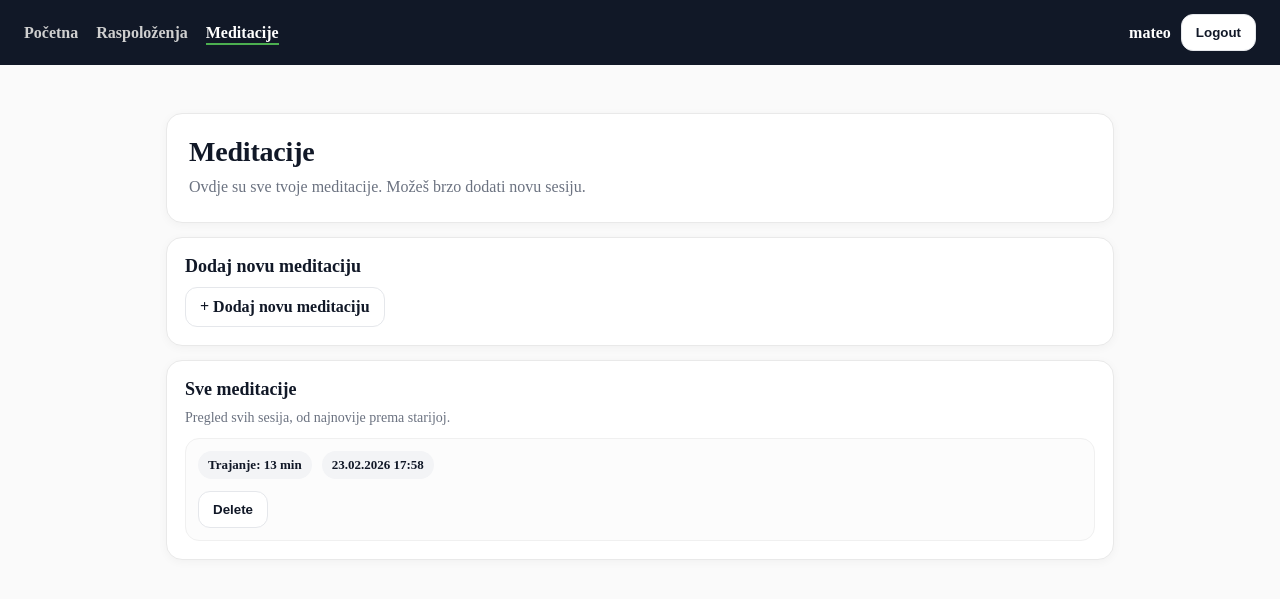
After one commit to MateoGrozni/Programiranje_web_zavrsni, a Django app: page /meditations/ in a window 1280 px wide. The commit adds this page. Shown: the top 599 px of the page. Run offline with Django 5.2, Linux system fonts and the light colour scheme; a user stored in the database is signed in; data comes from the database, SQL or seed files in the repository; both versions use the stored data as it was after the commit.

Commit message:
Dodane meditacije

```diff
--- a/programiranje_web_zavrsni/mental_health/main/admin.py
+++ b/programiranje_web_zavrsni/mental_health/main/admin.py
@@ -1,6 +1,7 @@
 from django.contrib import admin
 from django.contrib import admin
-from .models import MoodEntry, Tag
+from .models import MoodEntry, Tag, MeditationSession
 
 admin.site.register(MoodEntry)
 admin.site.register(Tag)
+admin.site.register(MeditationSession)
--- a/programiranje_web_zavrsni/mental_health/main/models.py
+++ b/programiranje_web_zavrsni/mental_health/main/models.py
@@ -5,15 +5,11 @@ from django.core.validators import MinValueValidator, MaxValueValidator
 
 class Tag(models.Model):
     name = models.CharField(max_length=30, unique=True)
-
     class Meta:
         ordering = ["name"]
-
     def save(self, *args, **kwargs):
-        # mala normalizacija imena taga
         self.name = self.name.strip()
         super().save(*args, **kwargs)
-
     def __str__(self):
         return self.name
 
@@ -24,34 +20,38 @@ class MoodEntry(models.Model):
         on_delete=models.CASCADE,
         related_name="mood_entries",
     )
-
-    # skala 1–10 (promijeni ako želiš 1–5)
     mood = models.PositiveSmallIntegerField(
         validators=[MinValueValidator(1), MaxValueValidator(10)]
     )
     stress = models.PositiveSmallIntegerField(
         validators=[MinValueValidator(1), MaxValueValidator(10)]
     )
-
     note = models.TextField(blank=True)
-
     tags = models.ManyToManyField(
         Tag,
         blank=True,
         related_name="mood_entries",
     )
-
     created_at = models.DateTimeField(auto_now_add=True)
-
     class Meta:
         ordering = ["-created_at"]
         indexes = [
             models.Index(fields=["user", "-created_at"]),
         ]
-
     def __str__(self):
         return (
             f"{self.user.username} "
             f"mood={self.mood} stress={self.stress} "
             f"({self.created_at:%Y-%m-%d})"
         )
+class MeditationSession(models.Model):
+    user = models.ForeignKey(
+        settings.AUTH_USER_MODEL,
+        on_delete=models.CASCADE,
+        related_name="meditation_sessions"
+    )
+    created_at = models.DateTimeField(auto_now_add=True)
+    duration_minutes = models.PositiveIntegerField()
+
+    def __str__(self):
+        return f"Meditation {self.duration_minutes} min - {self.created_at}"
--- a/programiranje_web_zavrsni/mental_health/main/templates/main/base.html
+++ b/programiranje_web_zavrsni/mental_health/main/templates/main/base.html
@@ -25,6 +25,10 @@
            class="{% if request.path == '/moods/' %}active{% endif %}">
            Raspoloženja
         </a>
+        <a href="{% url 'meditation_list' %}"
+           class="{% if request.path == '/meditations/' %}active{% endif %}">
+           Meditacije
+        </a>
     </div>
 
     <div class="nav-right">
--- /dev/null
+++ b/programiranje_web_zavrsni/mental_health/main/templates/main/meditation_list.html
@@ -0,0 +1,56 @@
+{% extends "main/base.html" %}
+{% block content %}
+
+<div class="mh-wrap">
+
+  <section class="mh-hero">
+    <h1 class="mh-title">Meditacije</h1>
+    <p class="mh-sub">
+      Ovdje su sve tvoje meditacije. Možeš brzo dodati novu sesiju.
+    </p>
+  </section>
+
+  <section class="mh-card" style="margin-top:14px;">
+    <h2 style="margin:0 0 10px; font-size:18px;">Dodaj novu meditaciju</h2>
+
+    {% if user.is_authenticated %}
+      <div class="mh-actions" style="margin-top: 8px;">
+        <a class="mh-btn mh-btn-ghost" href="{% url 'meditation_create' %}">+ Dodaj novu meditaciju</a>
+      </div>
+    {% endif %}
+  </section>
+
+  <section class="mh-card" style="margin-top:14px;">
+    <h2 style="margin:0 0 10px; font-size:18px;">Sve meditacije</h2>
+    <p class="mh-muted">Pregled svih sesija, od najnovije prema starijoj.</p>
+
+    <div class="mh-list">
+      {% for s in sessions %}
+        <article class="mh-item">
+
+          <div class="mh-row">
+            <span class="mh-pill">Trajanje: {{ s.duration_minutes }} min</span>
+            <span class="mh-pill">{{ s.created_at|date:"d.m.Y H:i" }}</span>
+          </div>
+
+          <div class="mh-actions" style="margin-top: 12px;">
+            <form method="post" action="{% url 'meditation_delete' s.pk %}" style="display:inline;">
+                {% csrf_token %}
+                <button type="submit" class="mh-btn mh-btn-ghost">Delete</button>
+            </form>
+          </div>
+
+        </article>
+      {% empty %}
+        <div class="mh-item">
+          <p class="mh-note" style="margin:0;">Nema podataka.</p>
+          <p class="mh-muted" style="margin-top:6px;">Kad dodaš meditacije, ovdje će se prikazati.</p>
+        </div>
+      {% endfor %}
+    </div>
+
+  </section>
+
+</div>
+
+{% endblock %}
--- a/programiranje_web_zavrsni/mental_health/main/urls.py
+++ b/programiranje_web_zavrsni/mental_health/main/urls.py
@@ -1,5 +1,5 @@
 from django.urls import path
-from .views import home, MoodListView, MoodCreateView, MoodUpdateView, MoodDeleteView, DashboardView
+from .views import home, MoodListView, MoodCreateView, MoodUpdateView, MoodDeleteView, DashboardView, MeditationListView, MeditationCreateView, MeditationDeleteView
 
 urlpatterns = [
     path("", home, name="home"),
@@ -8,4 +8,7 @@ urlpatterns = [
     path("moods/<int:pk>/edit/", MoodUpdateView.as_view(), name="mood_edit"),
     path("moods/<int:pk>/delete/", MoodDeleteView.as_view(), name="mood_delete"),
     path("dashboard/", DashboardView.as_view(), name="dashboard"),
+    path("meditations/", MeditationListView.as_view(), name="meditation_list"),
+    path("meditations/new/", MeditationCreateView.as_view(), name="meditation_create"),
+    path("meditations/<int:pk>/delete/", MeditationDeleteView.as_view(), name="meditation_delete"),
 ]
--- a/programiranje_web_zavrsni/mental_health/main/views.py
+++ b/programiranje_web_zavrsni/mental_health/main/views.py
@@ -6,8 +6,8 @@ from django.shortcuts import redirect
 from django.urls import reverse_lazy
 from django.views.generic import CreateView, DeleteView, ListView, TemplateView, UpdateView
 
-from .forms import MoodEntryForm
-from .models import MoodEntry
+from .forms import MoodEntryForm, MeditationSessionForm
+from .models import MoodEntry, MeditationSession
 
 
 def home(request):
@@ -93,3 +93,37 @@ class DashboardView(LoginRequiredMixin, TemplateView):
             .order_by("-id")[:10]
         )
         return ctx
+
+class MeditationListView(LoginRequiredMixin, ListView):
+    template_name = "main/meditation_list.html"
+    context_object_name = "sessions"
+    login_url = "login"
+
+    def get_queryset(self):
+        return (
+            MeditationSession.objects
+            .filter(user=self.request.user)
+            .order_by("-created_at", "-id")
+        )
+
+
+class MeditationCreateView(LoginRequiredMixin, CreateView):
+    model = MeditationSession
+    form_class = MeditationSessionForm
+    template_name = "main/meditation_form.html"
+    success_url = reverse_lazy("meditation_list")
+
+    def form_valid(self, form):
+        form.instance.user = self.request.user
+        return super().form_valid(form)
+
+
+
+class MeditationDeleteView(LoginRequiredMixin, DeleteView):
+    model = MeditationSession
+    success_url = reverse_lazy("meditation_list")
+    login_url = "login"
+    http_method_names = ["post"]
+
+    def get_queryset(self):
+        return MeditationSession.objects.filter(user=self.request.user)
```
Also changed, not shown: programiranje_web_zavrsni/mental_health/main/forms.py (+6 -1 lines), programiranje_web_zavrsni/mental_health/main/templates/main/meditation_form.html (added, +30 -0 lines), programiranje_web_zavrsni/mental_health/db.sqlite3, programiranje_web_zavrsni/mental_health/main/migrations/0003_seed_mood_tags.py, programiranje_web_zavrsni/mental_health/main/migrations/0007_meditationsession.py (added), programiranje_web_zavrsni/mental_health/main/migrations/0008_meditationsession_user.py (added), programiranje_web_zavrsni/mental_health/main/templates/main/meditation_confirm_delete.html (added).
